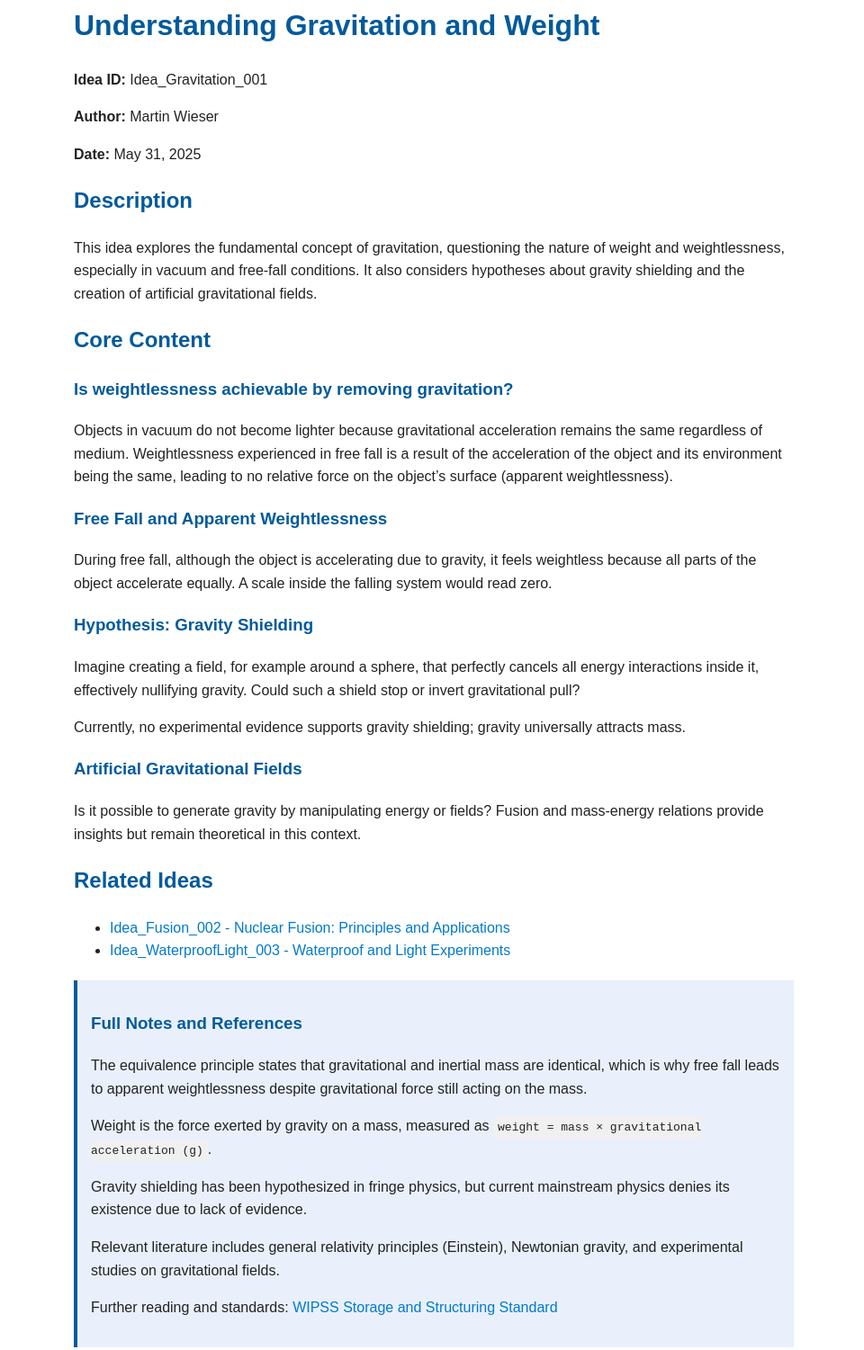
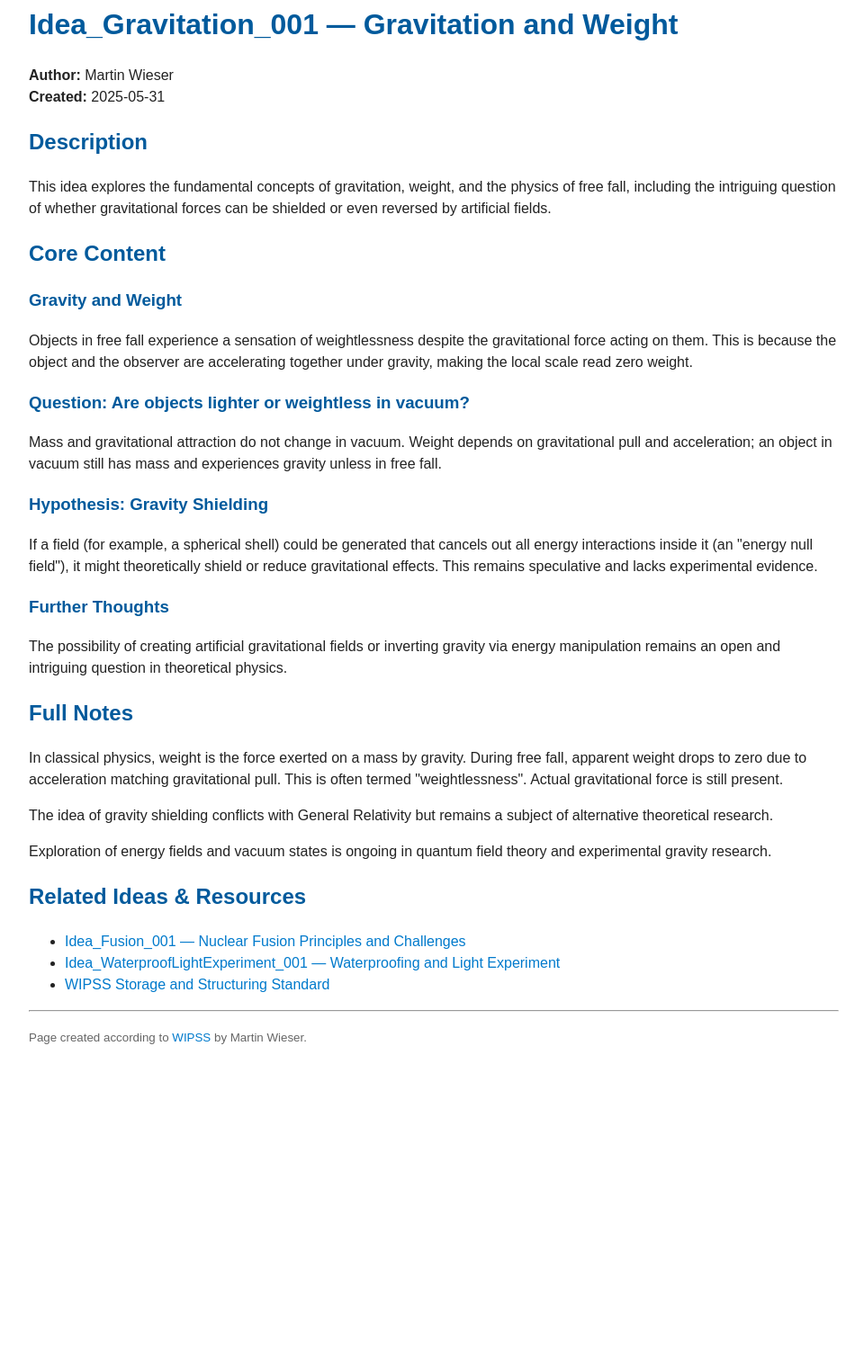
Before and after one commit to Cyclopbird/Ideas-Projects, a plain HTML site: page Idea_Gravity_001.html in a window 1280 px wide. Shown: the part 37-1538 px from the top of the page at 90% size, without its empty margins (158-1118 px from the left). After the commit the page ends 1242 px from the top, so only its background shows below. Drawn offline with Linux system fonts and the light colour scheme.

Commit message:
Update Idea_Gravity_001.html

```diff
--- a/Idea_Gravity_001.html
+++ b/Idea_Gravity_001.html
@@ -3,76 +3,71 @@
 <head>
 <meta charset="UTF-8" />
 <meta name="viewport" content="width=device-width, initial-scale=1" />
-<title>Idea_Gravitation_001 - Understanding Gravitation and Weight</title>
+<title>Idea_Gravitation_001 — Gravitation and Weight</title>
 <style>
-  body { font-family: Arial, sans-serif; max-width: 800px; margin: 40px auto; color: #222; line-height: 1.6; }
+  body { font-family: Arial, sans-serif; max-width: 900px; margin: 40px auto; color: #222; line-height: 1.5; }
   h1, h2, h3 { color: #005a9c; }
-  pre, code { background: #f0f0f0; padding: 5px; border-radius: 4px; font-family: monospace; }
   a { color: #007acc; text-decoration: none; }
   a:hover { text-decoration: underline; }
-  .notes { background: #e9f0fc; padding: 15px; margin-top: 20px; border-left: 4px solid #005a9c; }
+  pre { background: #f0f0f0; padding: 10px; border-radius: 5px; overflow-x: auto; }
+  small { color: #666; }
 </style>
 <script type="application/ld+json">
 {
   "@context": "https://schema.org",
   "@type": "CreativeWork",
   "identifier": "Idea_Gravitation_001",
-  "name": "Understanding Gravitation and Weight",
+  "name": "Gravitation and Weight",
   "author": {
     "@type": "Person",
     "name": "Martin Wieser"
   },
   "dateCreated": "2025-05-31",
-  "keywords": ["gravitation", "weight", "free fall", "vacuum", "gravity shielding", "acceleration"],
-  "about": "Exploring the nature of gravitation, weight, and hypothetical gravity shielding",
+  "keywords": ["gravity", "weight", "free fall", "vacuum", "gravity shielding", "physics"],
+  "about": "Exploring gravitational forces, concepts of weight and free fall, and hypotheses on gravity shielding effects.",
   "version": "1.0.0",
-  "status": "published",
   "relatedLink": [
-    "Idea_Fusion_002.html",
-    "Idea_WaterproofLight_003.html"
+    "Idea_Fusion_001.html",
+    "Idea_WaterproofLightExperiment_001.html",
+    "StorageStandard.html"
   ]
 }
 </script>
 </head>
 <body>
+  <h1>Idea_Gravitation_001 — Gravitation and Weight</h1>
+  <p><strong>Author:</strong> Martin Wieser<br />
+  <strong>Created:</strong> 2025-05-31</p>
 
-<h1>Understanding Gravitation and Weight</h1>
-<p><strong>Idea ID:</strong> Idea_Gravitation_001</p>
-<p><strong>Author:</strong> Martin Wieser</p>
-<p><strong>Date:</strong> May 31, 2025</p>
+  <h2>Description</h2>
+  <p>This idea explores the fundamental concepts of gravitation, weight, and the physics of free fall, including the intriguing question of whether gravitational forces can be shielded or even reversed by artificial fields.</p>
 
-<h2>Description</h2>
-<p>This idea explores the fundamental concept of gravitation, questioning the nature of weight and weightlessness, especially in vacuum and free-fall conditions. It also considers hypotheses about gravity shielding and the creation of artificial gravitational fields.</p>
+  <h2>Core Content</h2>
+  <h3>Gravity and Weight</h3>
+  <p>Objects in free fall experience a sensation of weightlessness despite the gravitational force acting on them. This is because the object and the observer are accelerating together under gravity, making the local scale read zero weight.</p>
 
-<h2>Core Content</h2>
+  <h3>Question: Are objects lighter or weightless in vacuum?</h3>
+  <p>Mass and gravitational attraction do not change in vacuum. Weight depends on gravitational pull and acceleration; an object in vacuum still has mass and experiences gravity unless in free fall.</p>
 
-<h3>Is weightlessness achievable by removing gravitation?</h3>
-<p>Objects in vacuum do not become lighter because gravitational acceleration remains the same regardless of medium. Weightlessness experienced in free fall is a result of the acceleration of the object and its environment being the same, leading to no relative force on the object’s surface (apparent weightlessness).</p>
+  <h3>Hypothesis: Gravity Shielding</h3>
+  <p>If a field (for example, a spherical shell) could be generated that cancels out all energy interactions inside it (an "energy null field"), it might theoretically shield or reduce gravitational effects. This remains speculative and lacks experimental evidence.</p>
 
-<h3>Free Fall and Apparent Weightlessness</h3>
-<p>During free fall, although the object is accelerating due to gravity, it feels weightless because all parts of the object accelerate equally. A scale inside the falling system would read zero.</p>
+  <h3>Further Thoughts</h3>
+  <p>The possibility of creating artificial gravitational fields or inverting gravity via energy manipulation remains an open and intriguing question in theoretical physics.</p>
 
-<h3>Hypothesis: Gravity Shielding</h3>
-<p>Imagine creating a field, for example around a sphere, that perfectly cancels all energy interactions inside it, effectively nullifying gravity. Could such a shield stop or invert gravitational pull?</p>
-<p>Currently, no experimental evidence supports gravity shielding; gravity universally attracts mass.</p>
+  <h2>Full Notes</h2>
+  <p>In classical physics, weight is the force exerted on a mass by gravity. During free fall, apparent weight drops to zero due to acceleration matching gravitational pull. This is often termed "weightlessness". Actual gravitational force is still present.</p>
+  <p>The idea of gravity shielding conflicts with General Relativity but remains a subject of alternative theoretical research.</p>
+  <p>Exploration of energy fields and vacuum states is ongoing in quantum field theory and experimental gravity research.</p>
 
-<h3>Artificial Gravitational Fields</h3>
-<p>Is it possible to generate gravity by manipulating energy or fields? Fusion and mass-energy relations provide insights but remain theoretical in this context.</p>
+  <h2>Related Ideas & Resources</h2>
+  <ul>
+    <li><a href="Idea_Fusion_001.html">Idea_Fusion_001 — Nuclear Fusion Principles and Challenges</a></li>
+    <li><a href="Idea_WaterproofLightExperiment_001.html">Idea_WaterproofLightExperiment_001 — Waterproofing and Light Experiment</a></li>
+    <li><a href="StorageStandard.html">WIPSS Storage and Structuring Standard</a></li>
+  </ul>
 
-<h2>Related Ideas</h2>
-<ul>
-  <li><a href="Idea_Fusion_002.html">Idea_Fusion_002 - Nuclear Fusion: Principles and Applications</a></li>
-  <li><a href="Idea_WaterproofLight_003.html">Idea_WaterproofLight_003 - Waterproof and Light Experiments</a></li>
-</ul>
-
-<div class="notes">
-  <h3>Full Notes and References</h3>
-  <p>The equivalence principle states that gravitational and inertial mass are identical, which is why free fall leads to apparent weightlessness despite gravitational force still acting on the mass.</p>
-  <p>Weight is the force exerted by gravity on a mass, measured as <code>weight = mass × gravitational acceleration (g)</code>.</p>
-  <p>Gravity shielding has been hypothesized in fringe physics, but current mainstream physics denies its existence due to lack of evidence.</p>
-  <p>Relevant literature includes general relativity principles (Einstein), Newtonian gravity, and experimental studies on gravitational fields.</p>
-  <p>Further reading and standards: <a href="StorageStandard.html" target="_blank">WIPSS Storage and Structuring Standard</a></p>
-</div>
-
+  <hr />
+  <p><small>Page created according to <a href="StorageStandard.html" target="_blank" rel="noopener">WIPSS</a> by Martin Wieser.</small></p>
 </body>
 </html>
```
